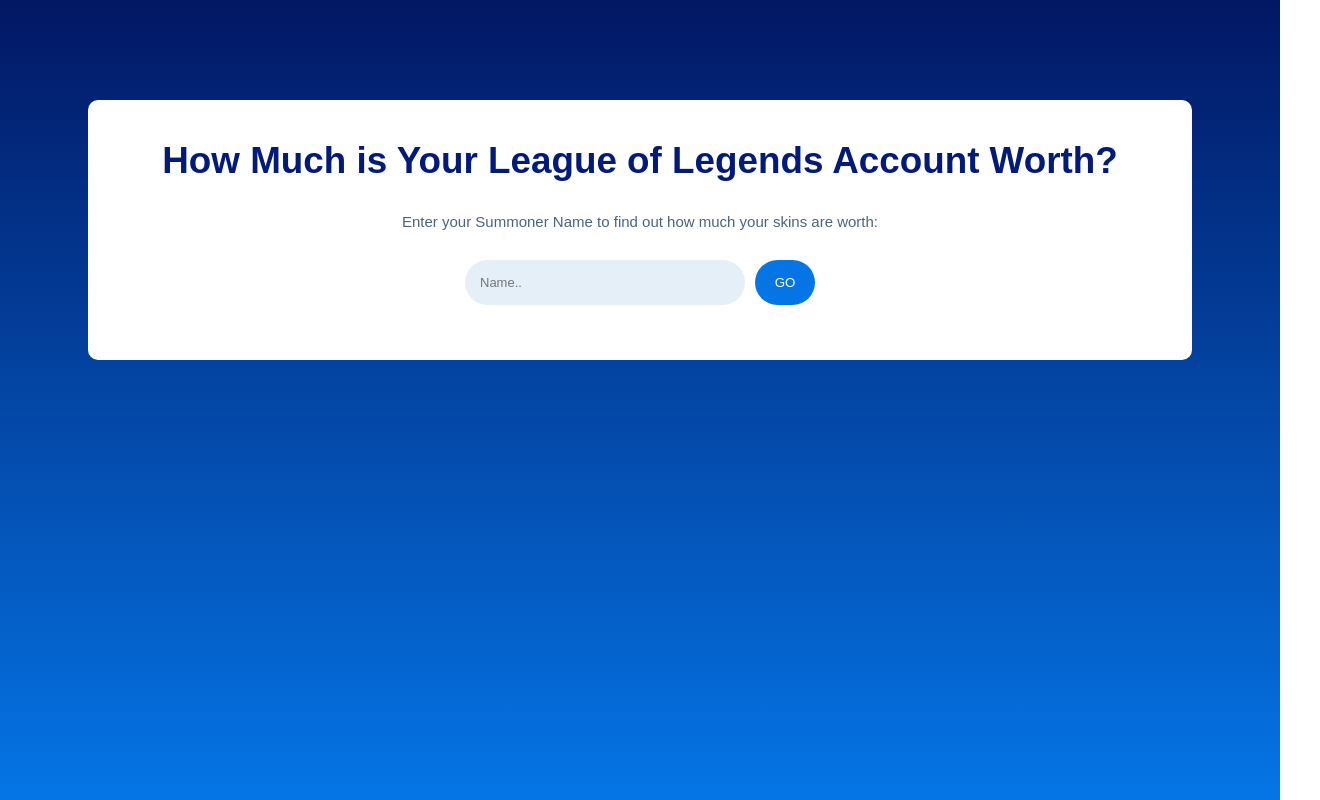
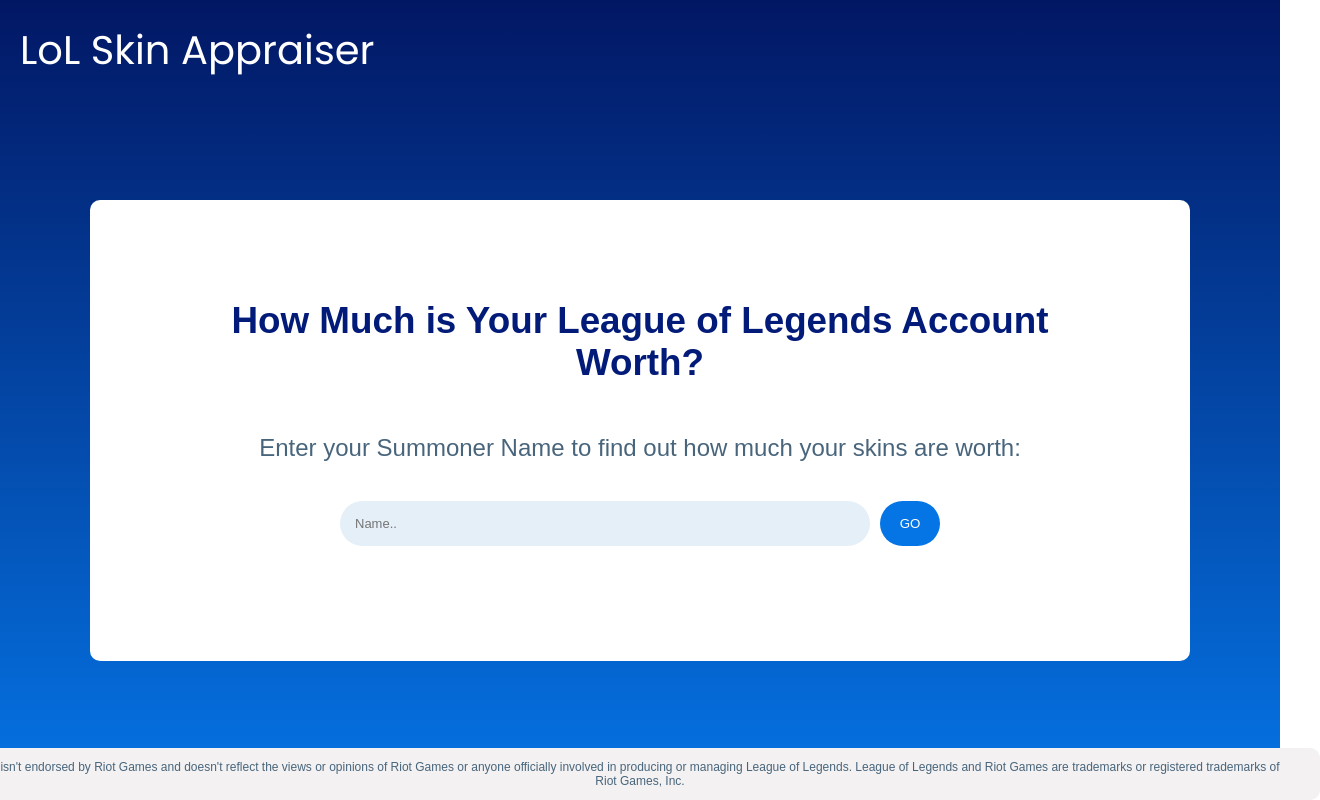
Before and after one commit to AbedMir31/ReactProject, a React (Create React App) app in the folder my-app/: page / in a window 1280 px wide. Shown: the whole page, 1320 px wide, since content can reach past the window. Built offline with nearby package versions, Linux system fonts and the light colour scheme.

Commit message:
Add nav bar

```diff
--- a/my-app/src/App.css
+++ b/my-app/src/App.css
@@ -36,6 +36,19 @@
   font-family: 'Nunito', sans-serif;
 }
 
+.topbar {
+  display: flex;
+  font-family: 'Poppins', sans-serif;
+  color: #fff;
+  font-size: 250%;
+  padding: 20px;
+}
+
+.topbar a {
+  text-decoration: none;
+  color: inherit;
+}
+
 .wrapper {
   width: 100%;
   height: 100%;
@@ -46,8 +59,8 @@
 
 .wrapper .content {
   background: #fff;
-  padding: 40px;
-  width: 80%;
+  padding: 100px;
+  width: 900px;
   border-radius: 10px;
   text-align: center;
   margin-top: 100px;
@@ -59,10 +72,11 @@
 }
 .wrapper .content section {
   color: var(--p-color);
-  font-size: 15px;
+  font-size: 150%;
+  margin-top: 50px;
 }
 .wrapper .content footer {
-  padding: var(--padding-15);
+  padding: 15px;
 }
 .wrapper .content footer input {
   border: unset;
@@ -70,7 +84,7 @@
   padding: var(--padding-15);
   font-size: 13px;
   border-radius: var(--radius-50);
-  width: 250px;
+  width: 500px;
 }
 .wrapper .content footer button {
   background-color: var(--button-background);
@@ -87,6 +101,21 @@
   outline: none;
 }
 
+.wrapper .disclaimer {
+  background: rgb(243, 241, 241);
+  padding: 0 40px 0;
+  width: 100%;
+  border-radius: 10px;
+  text-align: center;
+  position: absolute;
+  bottom: 0px;
+}
+
+.wrapper .disclaimer section p {
+  color: var(--p-color);
+  font-size: 12px;
+}
+
 @media screen and (max-width: 720px) {
   .wrapper .content {
     margin-right: 20px !important;
--- a/my-app/src/pages/home.js
+++ b/my-app/src/pages/home.js
@@ -2,6 +2,10 @@
 
 export function Home() {
   return (
+    <div>
+        <header className="topbar">
+            <a href="./" text>LoL Skin Appraiser</a>
+        </header>
         <section className="wrapper">
             <div className="content">
                 <header>
@@ -16,5 +20,18 @@
                 </footer>
             </div>
         </section>
+        <section className="wrapper">
+            <div className="disclaimer">
+                <section>
+                    <p>
+                        isn't endorsed by Riot Games and doesn't reflect the
+                        views or opinions of Riot Games or anyone officially involved in
+                        producing or managing League of Legends. League of Legends and Riot
+                        Games are trademarks or registered trademarks of Riot Games, Inc.
+                    </p>
+                </section>
+            </div>
+        </section>
+    </div>
   );
 }
```
Lines whose indentation alone changed are shown as unchanged.
